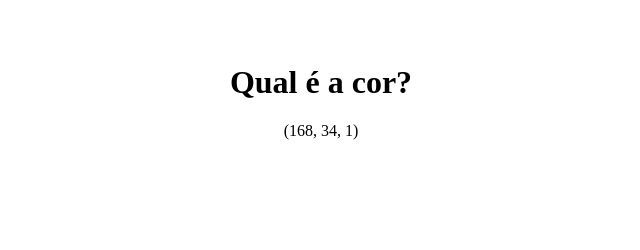
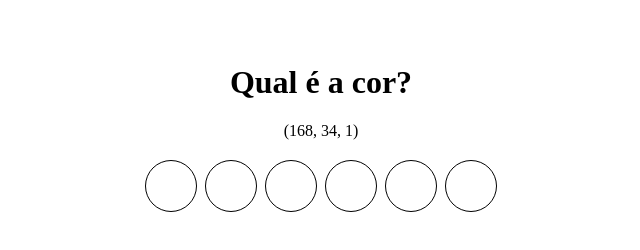
Before and after one commit to ronaferr/project-color-guess, a website: page index.html in a window 1280 px wide. Shown: the whole page, without its empty margins (319-959 px from the left). Drawn offline with Linux system fonts and the light colour scheme.

Commit message:
entrega requisito 3

```diff
--- a/index.html
+++ b/index.html
@@ -18,6 +18,14 @@
             (168, 34, 1)
         </p>
     </section>
+    <section id="paletaCores">
+        <div class="ball"></div>
+        <div class="ball"></div>
+        <div class="ball"></div>
+        <div class="ball"></div>
+        <div class="ball"></div>
+        <div class="ball"></div>
+    </section>
     <script src="script.js"></script>
 </body>
 </html>
--- a/style.css
+++ b/style.css
@@ -5,6 +5,22 @@ body {
 header h1{
     text-align: center;
 }
+
 section p {
     text-align: center;
 }
+
+#paletaCores {
+    display: flex;
+    justify-content: center;
+
+
+}
+
+.ball {
+    width: 50px;
+    height: 50px;
+    border: 1px solid black;
+    border-radius: 100%;
+    margin: 4px;
+}
```
